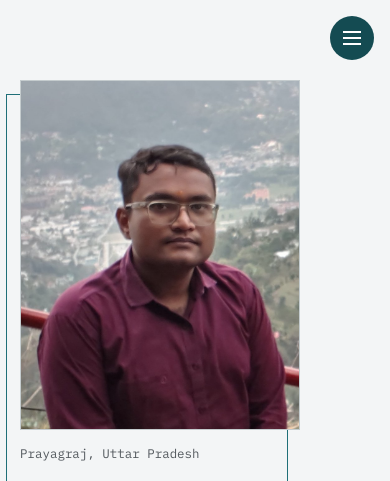
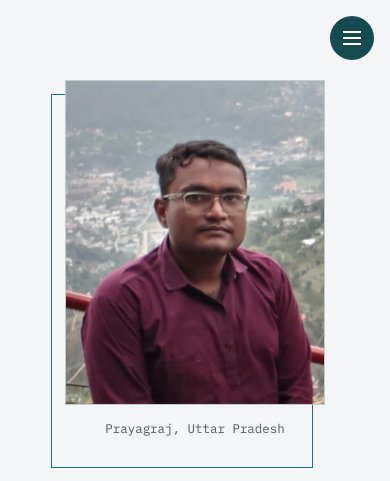
Before and after one commit to rjain0921/rjain0921.github.io, a plain HTML site: page index.html in a window 390 px wide. Shown: the top 481 px of the page. Drawn offline with Linux system fonts and the light colour scheme.

Commit message:
Add files via upload

```diff
--- a/style.css
+++ b/style.css
@@ -17,7 +17,7 @@
 }
 
 *{ box-sizing: border-box; }
-html{ scroll-behavior: smooth; }
+html{ scroll-behavior: smooth; overflow-x: hidden; }
 
 body{
   margin: 0;
@@ -27,7 +27,11 @@ body{
   font-size: 16px;
   line-height: 1.6;
   -webkit-font-smoothing: antialiased;
+  overflow-x: hidden;
+  width: 100%;
 }
+
+img{ max-width: 100%; height: auto; }
 
 h1,h2,h3{ font-family: var(--serif); color: var(--ink); margin: 0; }
 p{ margin: 0 0 1em; color: var(--ink-soft); }
@@ -149,7 +153,7 @@ main{
   padding-top: 3rem;
 }
 
-.profile-photo-wrap{ position: relative; }
+.profile-photo-wrap{ position: relative; max-width: 340px; margin: 0 auto 0 0; }
 .profile-photo-wrap::before{
   content: "";
   position: absolute;
@@ -455,7 +459,8 @@ main{
     padding-top: 5rem;
     gap: 2rem;
   }
-  .profile-photo-wrap{ max-width: 280px; }
+  .profile-photo-wrap{ max-width: 260px; margin: 0 auto; }
+  .photo-caption{ text-align: center; }
   .profile-links a{ flex-direction: column; gap: 0.15rem; }
   .pl-value{ text-align: left; }
   .page-head{ padding-top: 4.5rem; }
```
